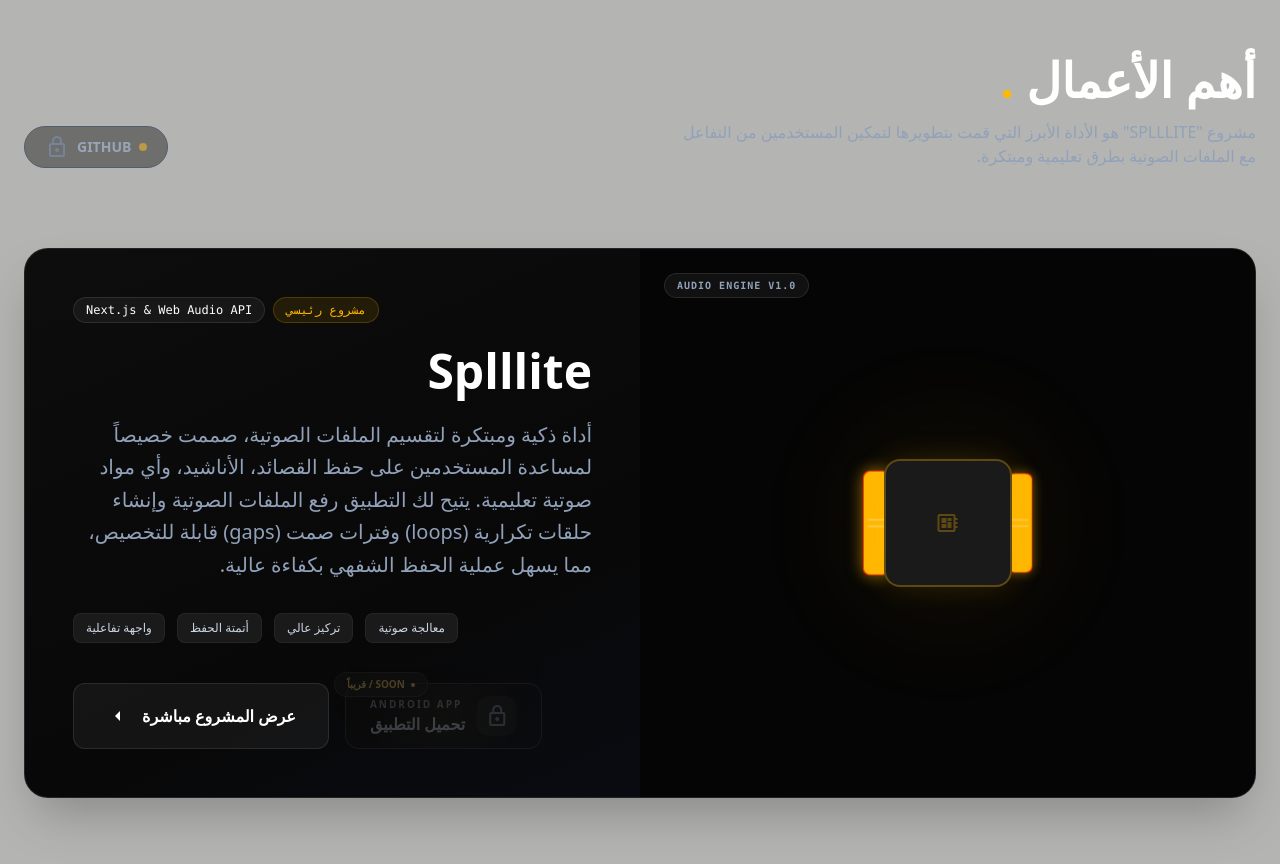
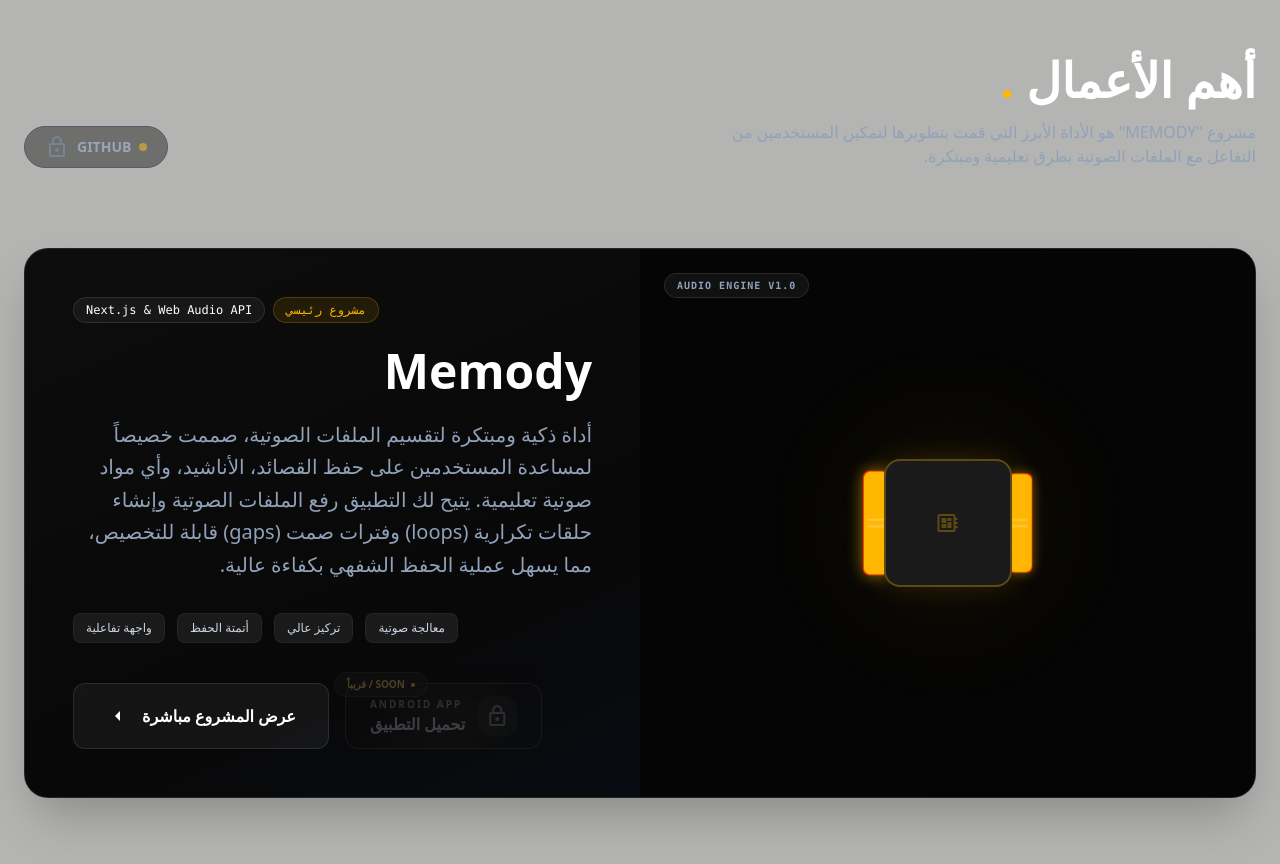
Before and after one commit to ankisads-sketch/my-portfolio, a Next.js app: page / in a window 1280 px wide. Shown: the part 2800-3664 px from the top of the page. Built offline with nearby package versions, Linux system fonts and the light colour scheme.

Commit message:
spllite into memody

```diff
--- a/app/components/SpllliteAnimator.tsx
+++ b/app/components/MemodyAnimator.tsx
@@ -3,14 +3,14 @@
 import React from "react";
 
 /**
- * SpllliteAnimator
+ * MemodyAnimator
  * Redesigned for:
  * 1. File enters box.
  * 2. Box glows, file turns into 3 initial parts.
  * 3. Each of the 3 parts multiplies by 2 (becoming 6 total).
  * 4. Animated "playback" loop with gaps.
  */
-export default function SpllliteAnimator() {
+export default function MemodyAnimator() {
     return (
         <div className="relative w-full h-full flex items-center justify-center overflow-hidden">
             {/* Background Aura */}
--- a/app/page.tsx
+++ b/app/page.tsx
@@ -2,7 +2,7 @@
 
 import { useState } from "react";
 import SkillsSection from "./components/SkillsSection";
-import SpllliteAnimator from "./components/SpllliteAnimator";
+import MemodyAnimator from "./components/MemodyAnimator";
 
 export default function Home() {
   const [mobileMenuOpen, setMobileMenuOpen] = useState(false);
@@ -302,7 +302,7 @@
           <div className="mb-12 md:mb-20 flex flex-col md:flex-row items-center md:items-end justify-between gap-6 uppercase">
             <div>
               <h2 className="font-serif-ar text-4xl md:text-5xl font-bold text-white mb-4 text-center md:text-right">أهم الأعمال <span className="text-primary">.</span></h2>
-              <p className="text-slate-400 max-w-xl text-center md:text-right font-light">مشروع "Splllite" هو الأداة الأبرز التي قمت بتطويرها لتمكين المستخدمين من التفاعل مع الملفات الصوتية بطرق تعليمية ومبتكرة.</p>
+              <p className="text-slate-400 max-w-xl text-center md:text-right font-light">مشروع "Memody" هو الأداة الأبرز التي قمت بتطويرها لتمكين المستخدمين من التفاعل مع الملفات الصوتية بطرق تعليمية ومبتكرة.</p>
             </div>
             <div className="relative flex items-center gap-2 border border-slate-700 bg-surface-dark/60 px-5 py-2 rounded-full cursor-not-allowed opacity-75 select-none" title="Coming Soon">
               {/* Pulsing dot */}
@@ -324,7 +324,7 @@
               <div className="w-full md:w-1/2 relative overflow-hidden bg-[#050505] flex items-center justify-center p-12 min-h-[300px]">
                 <div className="absolute inset-0 cyber-grid opacity-20"></div>
 
-                <SpllliteAnimator />
+                <MemodyAnimator />
 
                 {/* Floating Tags */}
                 <div className="absolute top-6 left-6 flex gap-2">
@@ -339,7 +339,7 @@
                   <span className="px-3 py-1 text-xs font-mono text-white bg-white/5 rounded-full border border-white/10 backdrop-blur-md" dir="ltr">Next.js & Web Audio API</span>
                 </div>
 
-                <h3 className="font-serif-ar text-4xl md:text-5xl font-bold text-white mb-6">Splllite</h3>
+                <h3 className="font-serif-ar text-4xl md:text-5xl font-bold text-white mb-6">Memody</h3>
 
                 <p className="text-slate-400 text-lg md:text-xl leading-relaxed font-light mb-8 max-w-xl self-end">
                   أداة ذكية ومبتكرة لتقسيم الملفات الصوتية، صممت خصيصاً لمساعدة المستخدمين على حفظ القصائد، الأناشيد، وأي مواد صوتية تعليمية. يتيح لك التطبيق رفع الملفات الصوتية وإنشاء حلقات تكرارية (loops) وفترات صمت (gaps) قابلة للتخصيص، مما يسهل عملية الحفظ الشفهي بكفاءة عالية.
@@ -378,7 +378,7 @@
 
 
                   <a
-                    href="https://soundsplitter-git-main-tahseenbus-1463s-projects.vercel.app/"
+                    href="https://soundsplitter.vercel.app"
                     target="_blank"
                     rel="noopener noreferrer"
                     className="flex items-center justify-center gap-3 bg-white/5 border border-white/10 text-white px-8 py-3.5 rounded-xl font-bold hover:bg-white hover:text-background-dark transition-all duration-300 group"
```
